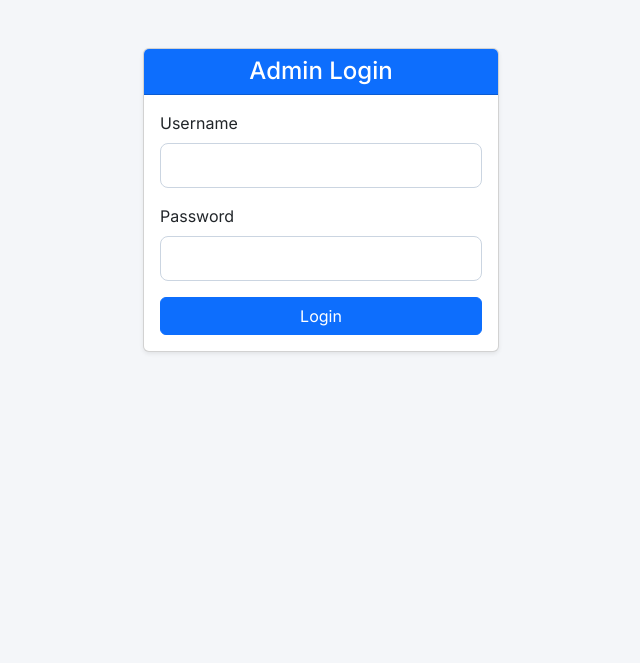
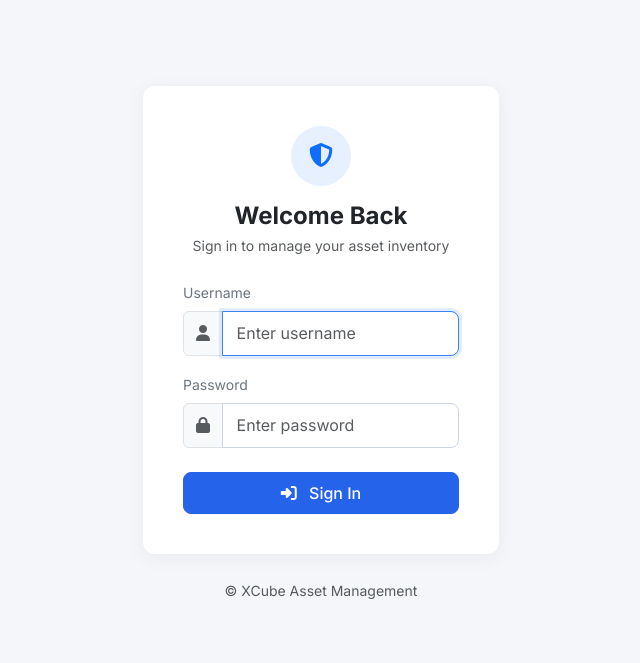
Before and after one commit to workajithpeetla-art/AssetManagment, a Flask app: page /login in a window 1280 px wide. Shown: the top 663 px of the page, without its empty margins (319-959 px from the left). Run offline with Flask 3, Linux system fonts and the light colour scheme.

Commit message:
Update brand name and headings to XCube Asset Management

```diff
--- a/AssetManagment/templates/base.html
+++ b/AssetManagment/templates/base.html
@@ -3,7 +3,7 @@
 <head>
     <meta charset="UTF-8">
     <meta name="viewport" content="width=device-width, initial-scale=1.0">
-    <title>BlueUdyog Asset Management</title>
+    <title>XCube Asset Management</title>
     <!-- Bootstrap 5 CSS -->
     <link href="https://cdn.jsdelivr.net/npm/bootstrap@5.3.0/dist/css/bootstrap.min.css" rel="stylesheet">
     <!-- FontAwesome Icons -->
@@ -19,7 +19,7 @@
     <nav class="navbar navbar-expand-lg navbar-dark navbar-custom py-3">
         <div class="container">
             <a class="navbar-brand brand-logo d-flex align-items-center gap-2" href="{{ url_for('dashboard') }}">
-                <i class="fa-solid fa-boxes-stacked"></i> BlueUdyog
+                <i class="fa-solid fa-cube"></i> XCube
             </a>
             <div class="d-flex align-items-center gap-3">
                 <span class="text-light small opacity-75">
--- a/AssetManagment/templates/dashboard.html
+++ b/AssetManagment/templates/dashboard.html
@@ -4,7 +4,7 @@
 <!-- Top Bar Header -->
 <div class="d-flex flex-column flex-md-row justify-content-between align-items-md-center mb-4 gap-3">
     <div>
-        <h3 class="fw-bold mb-1">Asset Overview</h3>
+        <h3 class="fw-bold mb-1">XCube Asset Overview</h3>
         <p class="text-muted small mb-0">Track and manage hardware equipment across the organization</p>
     </div>
     <div class="d-flex gap-2">
--- a/AssetManagment/templates/login.html
+++ b/AssetManagment/templates/login.html
@@ -1,25 +1,43 @@
 {% extends 'base.html' %}
 
 {% block content %}
-<div class="row justify-content-center mt-5">
-    <div class="col-md-4">
-        <div class="card shadow-sm">
-            <div class="card-header bg-primary text-white text-center">
-                <h4 class="mb-0">Admin Login</h4>
-            </div>
+<div class="row justify-content-center align-items-center" style="min-height: 80vh;">
+    <div class="col-md-5 col-lg-4">
+        <div class="card card-custom p-4">
             <div class="card-body">
+                <div class="text-center mb-4">
+                    <div class="bg-primary bg-opacity-10 text-primary rounded-circle d-inline-flex align-items-center justify-content-center mb-3" style="width: 60px; height: 60px;">
+                        <i class="fa-solid fa-shield-halved fa-xl"></i>
+                    </div>
+                    <h4 class="fw-bold mb-1">Welcome Back</h4>
+                    <p class="text-muted small">Sign in to manage your asset inventory</p>
+                </div>
+
                 <form action="{{ url_for('login') }}" method="POST">
                     <div class="mb-3">
-                        <label for="username" class="form-label">Username</label>
-                        <input type="text" class="form-control" name="username" required autocomplete="off">
+                        <label class="form-label small font-weight-medium text-secondary">Username</label>
+                        <div class="input-group">
+                            <span class="input-group-text bg-light text-muted"><i class="fa-solid fa-user"></i></span>
+                            <input type="text" class="form-control" name="username" placeholder="Enter username" required autofocus>
+                        </div>
                     </div>
-                    <div class="mb-3">
-                        <label for="password" class="form-label">Password</label>
-                        <input type="password" class="form-control" name="password" required>
+
+                    <div class="mb-4">
+                        <label class="form-label small font-weight-medium text-secondary">Password</label>
+                        <div class="input-group">
+                            <span class="input-group-text bg-light text-muted"><i class="fa-solid fa-lock"></i></span>
+                            <input type="password" class="form-control" name="password" placeholder="Enter password" required>
+                        </div>
                     </div>
-                    <button type="submit" class="btn btn-primary w-100">Login</button>
+
+                    <button type="submit" class="btn btn-custom-primary w-100 py-2 font-weight-bold">
+                        <i class="fa-solid fa-right-to-bracket me-2"></i> Sign In
+                    </button>
                 </form>
             </div>
+        </div>
+        <div class="text-center mt-4">
+            <small class="text-muted">&copy; XCube Asset Management</small>
         </div>
     </div>
 </div>
```
